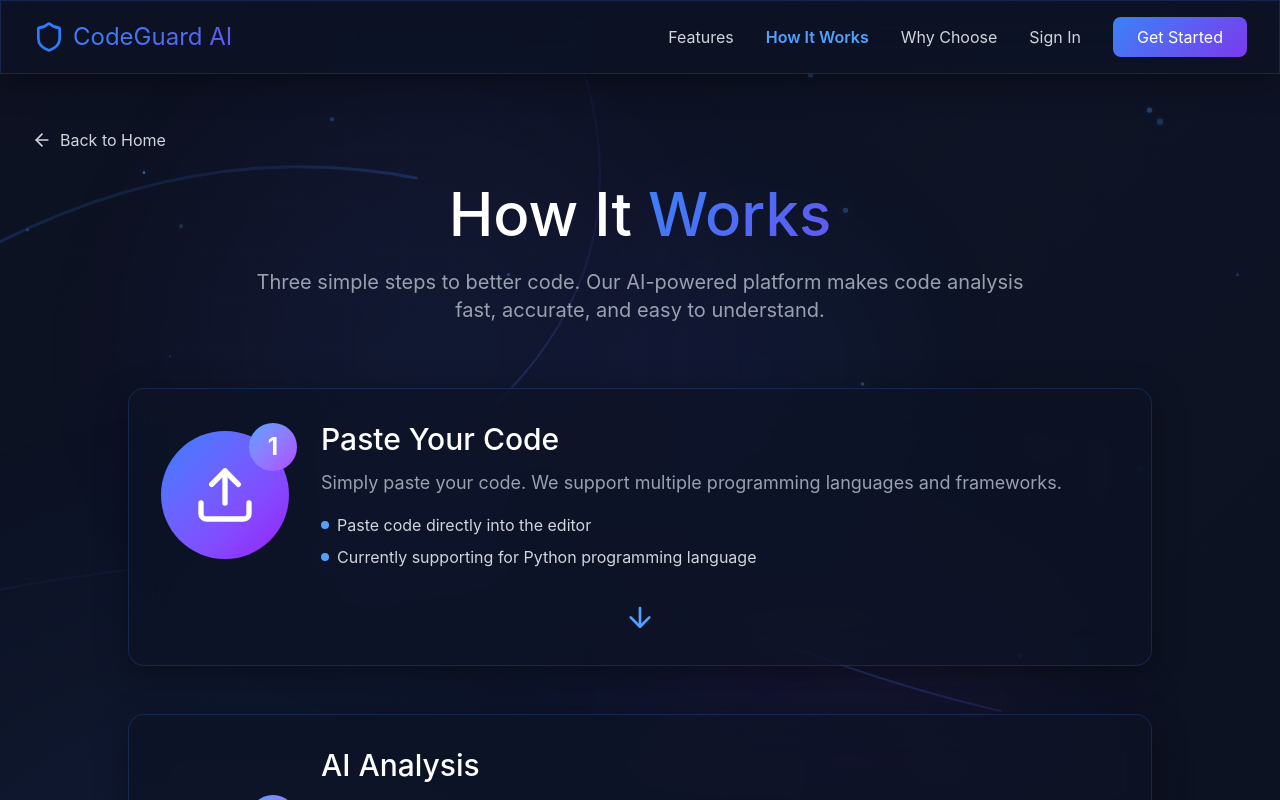
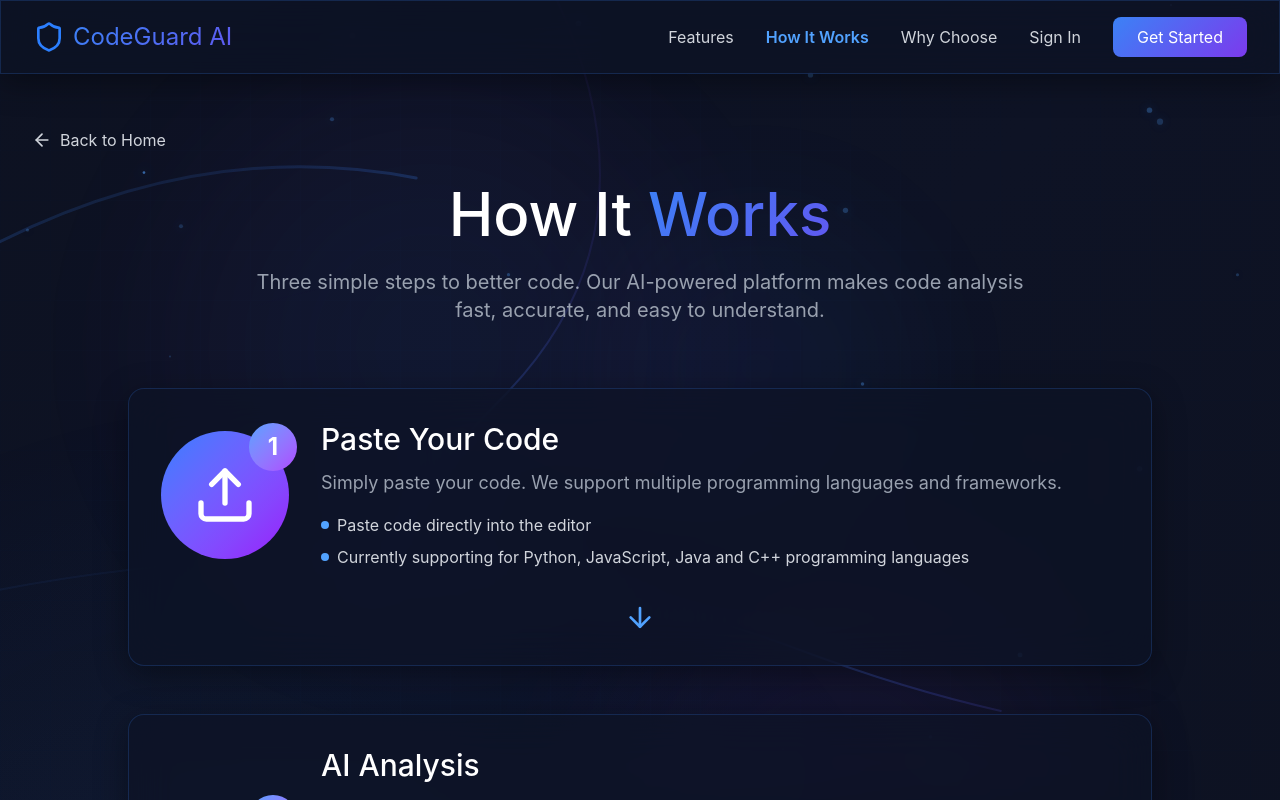
Before and after one commit to Vasudha-aga/CodeguardAI, a React (Vite) app in the folder frontend/: page /how-it-works in a window 1280 px wide. Shown: the top 800 px of the page. Built offline with nearby package versions, Linux system fonts and the light colour scheme.

Commit message:
fix: Update supported programming languages in HowItWorks component

```diff
--- a/frontend/src/app/components/HowItWorks.tsx
+++ b/frontend/src/app/components/HowItWorks.tsx
@@ -12,7 +12,7 @@ export default function HowItWorks() {
       description: 'Simply paste your code. We support multiple programming languages and frameworks.',
       details: [
         'Paste code directly into the editor',
-        'Currently supporting for Python programming language'
+        'Currently supporting for Python, JavaScript, Java and C++  programming languages'
       ]
     },
     {
```
